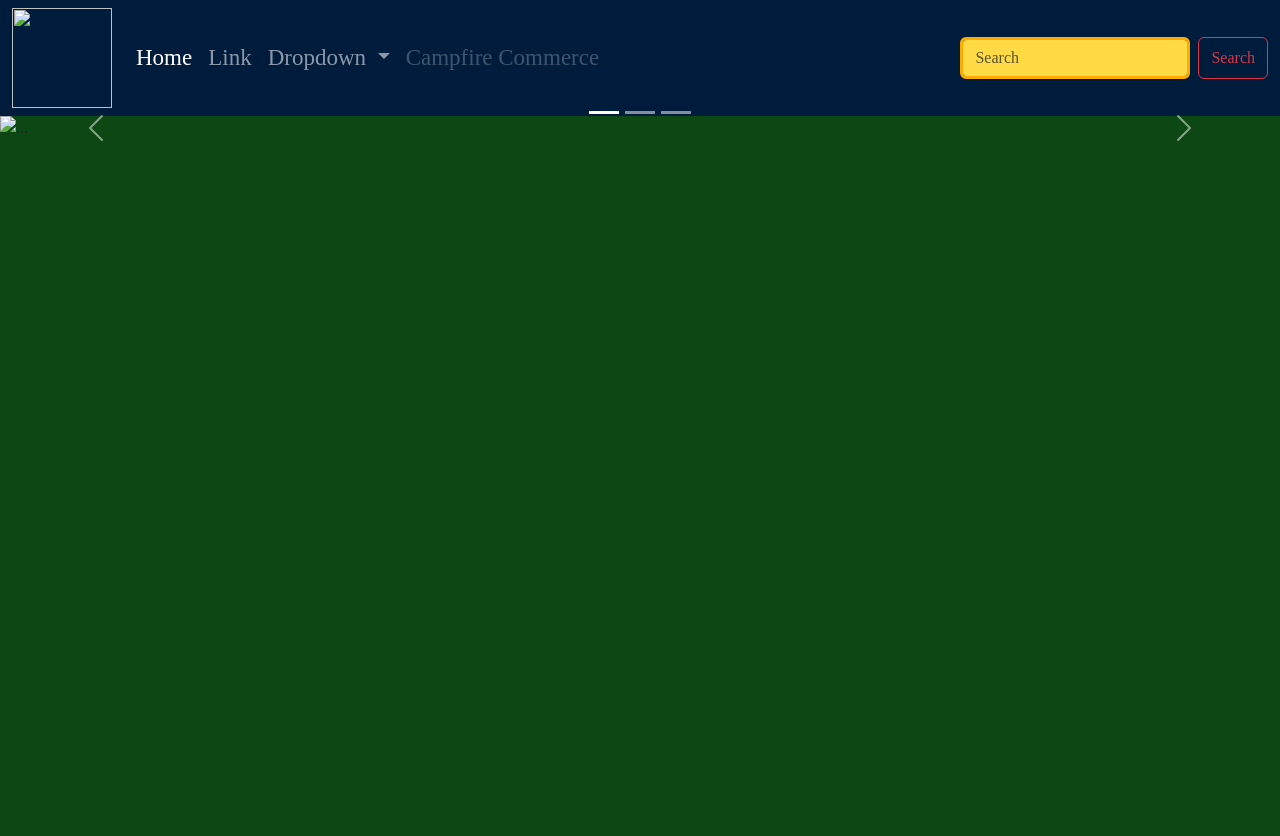
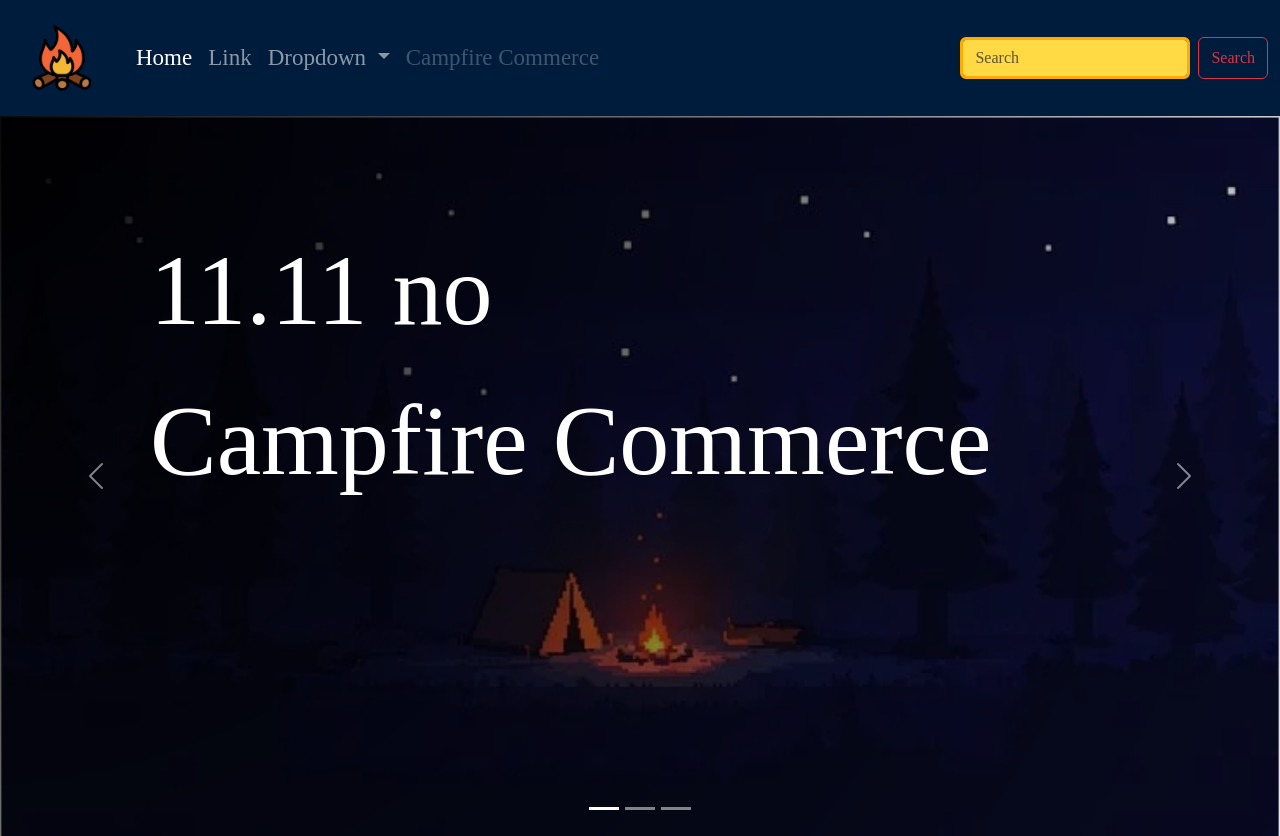
Before and after one commit to Mateus-Alves26/Campfire_Commerce, a plain HTML site: page index.html in a window 1280 px wide. Before the commit the page ends 800 px from the top, so only its background shows below. Drawn offline with nearby package versions, Linux system fonts and the light colour scheme; the site is published under a folder, as on GitHub Pages, so addresses that start at the root find nothing; a web font is replaced by a local one.

Commit message:
Consertando as imagens
Retirei as barras antes de img

```diff
--- a/index.html
+++ b/index.html
@@ -23,7 +23,7 @@
     <nav class="navbar navbar-expand-lg navbar-dark cor-navbar">
   <div class="container-fluid">
 <!-- img da navbar -->
-    <img src="/img/Fogueira.png" alt="" class="fogueira">
+    <img src="img/Fogueira.png" alt="" class="fogueira">
 
     <a class="navbar-brand" href="#"></a>
     <button class="navbar-toggler" type="button" data-bs-toggle="collapse" data-bs-target="#navbarSupportedContent" aria-controls="navbarSupportedContent" aria-expanded="false" aria-label="Toggle navigation">
@@ -74,7 +74,7 @@
 <!-- item 1  -->
     <div class="carousel-item active">
       <p class="destaque1txt">11.11 no<br>Campfire Commerce</p>
-      <img src="/img/11.11-campfire.png" class="d-block w-100 destaque1img" alt="...">
+      <img src="img/11.11-campfire.png" class="d-block w-100 destaque1img" alt="...">
     </div>
 <!-- item 2  -->
     <div class="carousel-item">
```
